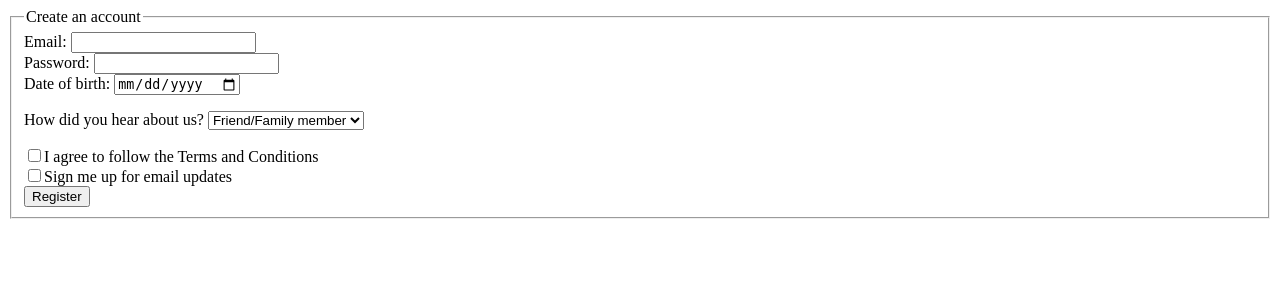
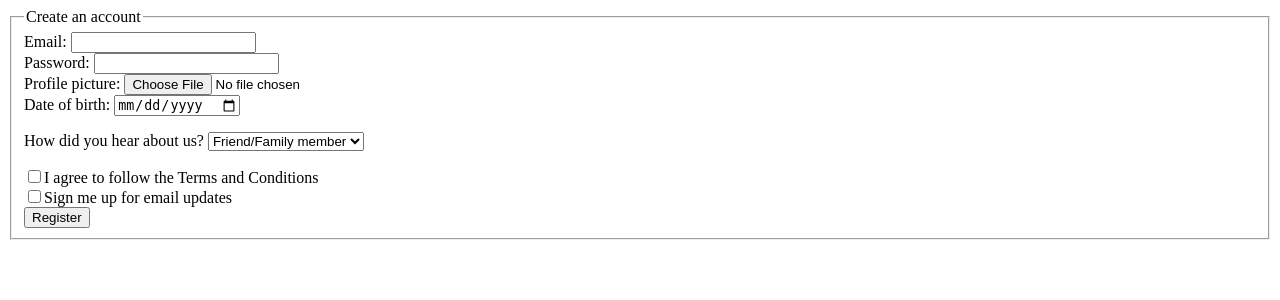
Before and after one commit to MikeyABedneyJr/CodeGuildFinalProject, a Django app: page /pdxart/registration/ in a window 1280 px wide. Shown: the top 300 px of the page. Run offline with Django 3.2, Linux system fonts and the light colour scheme.

Commit message:
Last push of the night

```diff
--- a/buylocalartor/pdxart/models.py
+++ b/buylocalartor/pdxart/models.py
@@ -41,6 +41,7 @@ class UserProfile(models.Model):
     bio = models.TextField(max_length=500, blank=True, null=True)
     address = models.OneToOneField(Address, blank=True, null=True)
     gender = models.CharField(max_length=1, blank=True)
+    picture = models.ImageField(upload_to='/media/profile_images', blank=True)
     # def avatar_image(self):
     #     if has image:
     #         return ('/media/profile_images/' + self + '.png')
--- a/buylocalartor/pdxart/views.py
+++ b/buylocalartor/pdxart/views.py
@@ -13,7 +13,6 @@ def index(request):
     category_list = Product.objects.order_by('-likes')[:5]
     context_dict = {'products': category_list}
 
-    # Render the response and send it back!
     return render(request, 'pdxart/index.html', context_dict)
 
 
@@ -21,17 +20,16 @@ def index(request):
 def registration(request):
     if request.POST:
         email = request.POST['email']
-        username = request.POST['email'] # Only logging in /w email
+        username = request.POST['email']
         password = request.POST['password']
-        # firstname = request.POST['firstname']
-        # lastname = request.POST['lastname']
-        # picture = request.POST['image_upload']
         user = User.objects.create_user(username=username, password=password, email=email)
         user.save()
         profile = UserProfile()
         u = User.objects.get(username=username)
+        profile.picture = request.FILES['profilepic']
+        # TODO: Profile pic file needs name change to work properly ---1st run
         profile.user = u
-        # profile.picture = picture #TODO: Fix profile pic--prob not gonna work
+        # profile.picture = picture
         # profile.date = request.POST['dob']
             # TODO: How to verify address in Oregon?
         profile.save()
@@ -97,6 +95,7 @@ def user_logout(request):
     return HttpResponseRedirect('/pdxart/')
 
 # Stored profile --------------------------------------------------------------------------------------------------------------------
+
 @login_required
 def profile(request):
     p = UserProfile.objects.get(user = request.user)
@@ -106,6 +105,7 @@ def profile(request):
 
 
 # Updating log in page --------------------------------------------------------------------------------------------------------------------
+
 @login_required
 def update_profile(request):
     user = User.objects.get(username=request.user)
@@ -116,7 +116,6 @@ def update_profile(request):
         user.firstname = request.POST.get('firstname')
         user.lastname = request.POST.get('lastname')
         user.save()
-
         profile.address = request.POST['address']
         profile.linkedin = request.POST.get('linkedin')
         profile.twitter = request.POST.get('twitter')
@@ -149,15 +148,13 @@ def addinventory(request):
         media.append({'name': i.material})
     context_dict = {'media': media}
     if request.POST:
-        # print request.POST
         product = Product()
         product.owner = request.user
         product.name = request.POST['itemname']
         product.price = request.POST['price']
-
         product.medium = Medium.objects.get(material=request.POST['medium'])
-
         product.description = request.POST['description']
         # picture = request.POST['image_upload']
         product.save()
+        return HttpResponseRedirect('/pdxart/')
     return render(request, 'pdxart/addinventory.html', context_dict)
--- a/buylocalartor/templates/pdxart/addinventory.html
+++ b/buylocalartor/templates/pdxart/addinventory.html
@@ -13,7 +13,6 @@
       <form method="POST" id="newitem">
         <div id="errors" style="color: red;"></div>
 
-{#          TODO: Loop through all medium options to make textboxes#}
         Medium = <select value="" name="medium">
           {%  for j in media %}
           <option value="{{ j.name }}">{{ j.name }}</option>
@@ -28,7 +27,7 @@
 {#        Profile Picture: <img src="{{ item.avatar_image_url }}" alt="profile pic"/><br>#}
        <br>
       <input type="submit" value="Post Item">
-    </div></form>
+    </form></div>
     </fieldset>
 
     <br><br>
--- a/buylocalartor/templates/pdxart/registration.html
+++ b/buylocalartor/templates/pdxart/registration.html
@@ -22,7 +22,7 @@
         Email: <input type="email" name="email" id="email"><br>
         Password: <input type="password" name="password" id="password"><br>
 {#        Verify password: <input type="password" name="verify_password" id="verify_password"><br>#}
-
+        Profile picture: <input type="file" name="profilepic" id="profilepic"><br>
         Date of birth: <input type="date" name="dob" id="dob"><br>
 {#        Gender = <select value="">#}
 {#          <option>Female</option>#}
@@ -46,7 +46,7 @@
         <input type="checkbox" value="Yes" name="updates">Sign me up for email updates</input>
         <br>
       <input type="submit" value="Register">
-    </div></form>
+    </form></div>
     </fieldset>
 
   </body>
```
Also changed, not shown: buylocalartor/db.sqlite3, buylocalartor/pdxart/migrations/0013_userprofile_picture.py (added).
